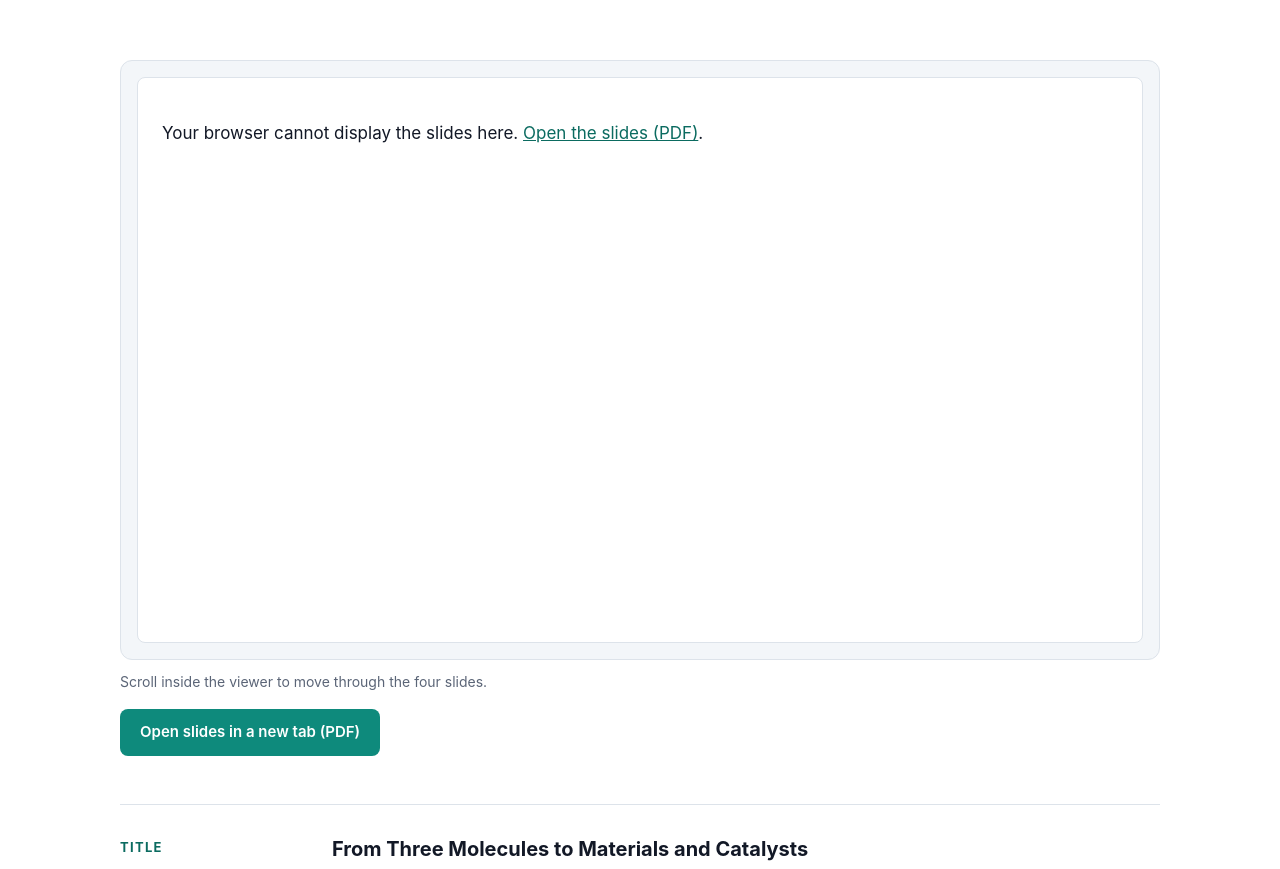
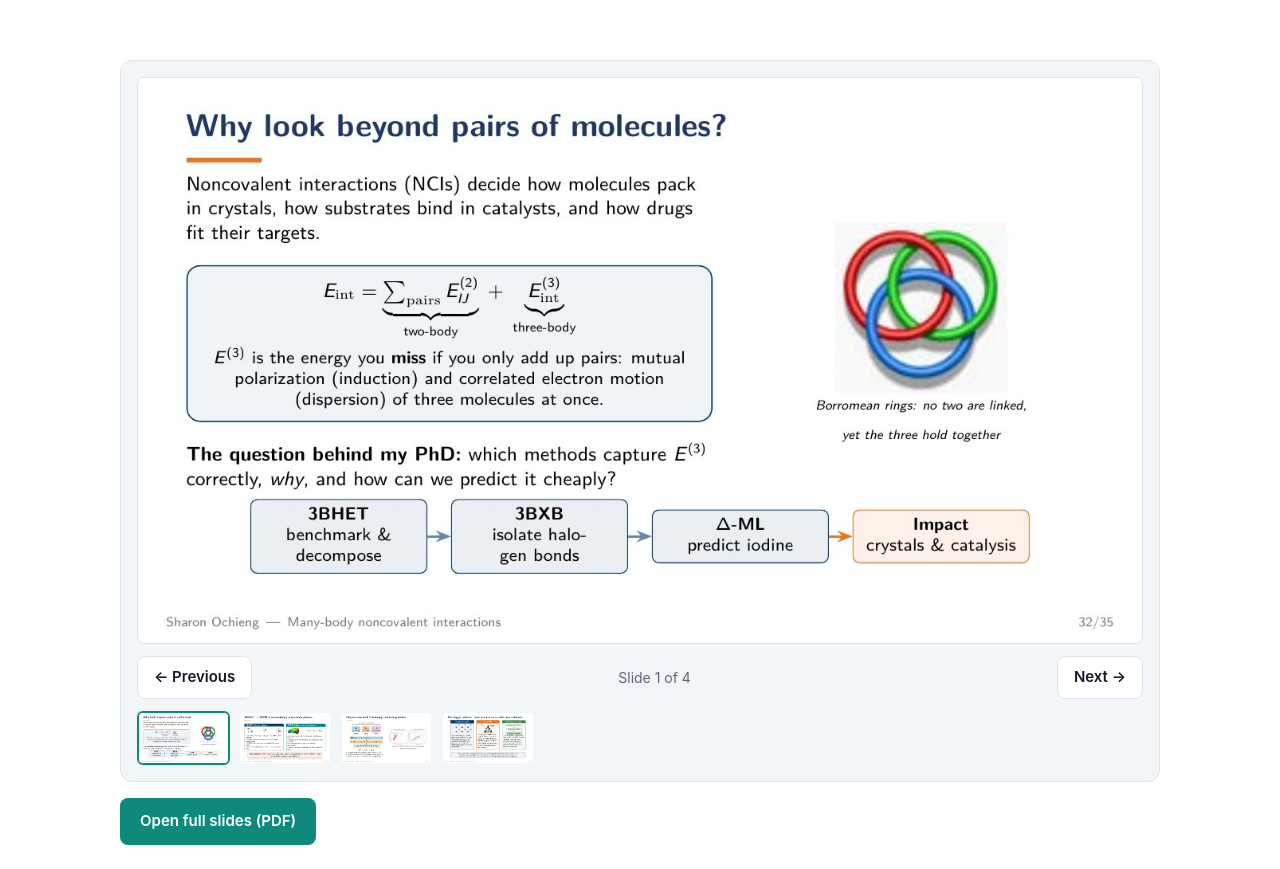
Before and after one commit to ochiengS/ochiengS.github.io, a plain HTML site: page nci-story.html in a window 1280 px wide. Shown: the part 400-1269 px from the top of the page. Drawn offline with Linux system fonts and the light colour scheme.

Commit message:
Add files via upload

```diff
--- a/nci-story.html
+++ b/nci-story.html
@@ -6,10 +6,6 @@
   <title>Many-Body Interactions | Sharon Ochieng</title>
   <meta name="description" content="Research highlight: benchmarking three-body noncovalent interactions and predicting iodine systems with physics-informed machine learning.">
   <link rel="stylesheet" href="style.css">
-  <style>
-    .pdf-frame { width: 100%; aspect-ratio: 16 / 9; border: 1px solid var(--line); border-radius: 8px; background: #fff; display: block; }
-    .pdf-note { font-size: 14px; color: var(--muted); margin-top: 10px; }
-  </style>
 </head>
 <body>
 
@@ -18,8 +14,7 @@
     <a class="brand" href="index.html">Sharon Ochieng</a>
     <nav class="nav" aria-label="Main">
       <a href="index.html#about">About</a>
-      <a href="index.html#projects">Projects</a>
-      <a href="index.html#research" aria-current="page">Research</a>
+      <a href="index.html#artifacts" aria-current="page">Projects</a>
       <a href="index.html#contact">Contact</a>
     </nav>
   </div>
@@ -28,7 +23,7 @@
 <main>
   <div class="artifact-hero">
     <div class="wrap">
-      <div class="crumb"><a href="index.html#research">&larr; Research highlights</a></div>
+      <div class="crumb"><a href="index.html#artifacts">&larr; All projects</a></div>
       <p class="eyebrow">Research highlight · PhD work</p>
       <h1>From Three Molecules to Materials and Catalysts</h1>
       <p>How many-body noncovalent interactions are benchmarked, explained, and predicted, and why it matters for crystals and catalysis.</p>
@@ -38,14 +33,17 @@
   <section>
     <div class="wrap">
       <!-- VISUAL -->
-      <div class="viewer">
-        <object class="pdf-frame" data="NCI_Story.pdf#view=FitH" type="application/pdf" aria-label="Four-slide presentation on many-body noncovalent interactions">
-          <p style="padding:24px">Your browser cannot display the slides here. <a href="NCI_Story.pdf" target="_blank" rel="noopener">Open the slides (PDF)</a>.</p>
-        </object>
+      <div class="viewer" id="viewer">
+        <div class="stage"><img id="slide" src="nci-slide-01.jpg" alt="Slide 1 of 4"></div>
+        <div class="controls">
+          <button type="button" id="prev" aria-label="Previous slide">&larr; Previous</button>
+          <span class="count" id="count" aria-live="polite">Slide 1 of 4</span>
+          <button type="button" id="next" aria-label="Next slide">Next &rarr;</button>
+        </div>
+        <div class="thumbs" id="thumbs" aria-label="All slides"></div>
       </div>
-      <p class="pdf-note">Scroll inside the viewer to move through the four slides.</p>
       <div class="downloads">
-        <a class="btn btn-primary" href="NCI_Story.pdf" target="_blank" rel="noopener">Open slides in a new tab (PDF)</a>
+        <a class="btn btn-primary" href="NCI_Story.pdf" target="_blank" rel="noopener">Open full slides (PDF)</a>
       </div>
 
       <div style="margin-top:48px">
@@ -130,7 +128,7 @@
       </div>
 
       <div class="btns" style="margin-top:36px">
-        <a class="btn btn-light" href="index.html#research">&larr; Back to research highlights</a>
+        <a class="btn btn-light" href="index.html#artifacts">&larr; Back to all projects</a>
       </div>
     </div>
   </section>
@@ -143,5 +141,32 @@
   </div>
 </footer>
 
+<script>
+  (function () {
+    var total = 4, i = 0;
+    var img = document.getElementById('slide'), count = document.getElementById('count'), thumbs = document.getElementById('thumbs');
+    var src = function (n) { return 'nci-slide-' + String(n + 1).padStart(2, '0') + '.jpg'; };
+    for (var n = 0; n < total; n++) {
+      var b = document.createElement('button');
+      b.type = 'button'; b.setAttribute('aria-label', 'Go to slide ' + (n + 1));
+      b.innerHTML = '<img src="' + src(n) + '" alt="" loading="lazy">';
+      b.addEventListener('click', (function (k) { return function () { show(k); }; })(n));
+      thumbs.appendChild(b);
+    }
+    function show(n) {
+      i = (n + total) % total;
+      img.src = src(i); img.alt = 'Slide ' + (i + 1) + ' of ' + total;
+      count.textContent = 'Slide ' + (i + 1) + ' of ' + total;
+      Array.prototype.forEach.call(thumbs.children, function (t, k) { t.setAttribute('aria-current', k === i ? 'true' : 'false'); });
+    }
+    document.getElementById('prev').addEventListener('click', function () { show(i - 1); });
+    document.getElementById('next').addEventListener('click', function () { show(i + 1); });
+    document.addEventListener('keydown', function (e) {
+      if (e.key === 'ArrowLeft') show(i - 1);
+      if (e.key === 'ArrowRight') show(i + 1);
+    });
+    show(0);
+  })();
+</script>
 </body>
 </html>
```
Also changed, not shown: nci-slide-01.jpg (added), nci-slide-02.jpg (added), nci-slide-03.jpg (added), nci-slide-04.jpg (added).
